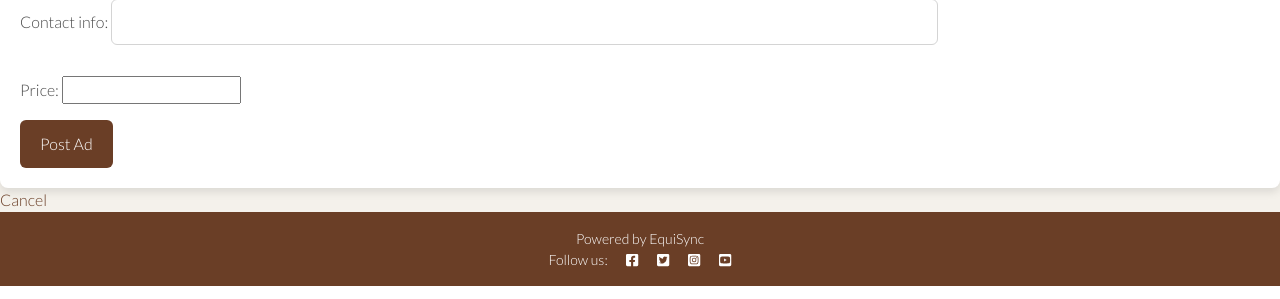
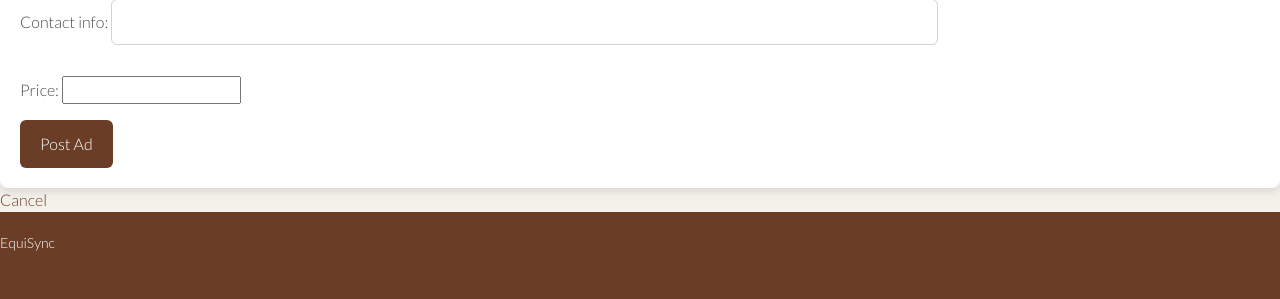
Before and after one commit to erinvdoyle/equisync, a Django app: page /community/ads/submit/ in a window 1280 px wide. Shown: the part 562-861 px from the top of the page. Run offline with Django 4.2, Linux system fonts and the light colour scheme; a user stored in the database is signed in; data that the repository does not hold is empty; parts of the project's set-up code (start-up, migrations or seed data) failed here and were passed over; some libraries are stand-ins or nearby versions.

Commit message:
restyle footer

```diff
--- a/templates/base.html
+++ b/templates/base.html
@@ -43,8 +43,6 @@
 <nav class="navbar navbar-expand-lg navbar-gradient">
     <div class="container-fluid">
         <a class="navbar-brand" href="{% url 'users:home' %}">EquiSync</a>
-
-        <!-- Proper Bootstrap Toggle Button -->
         <button class="navbar-toggler" type="button" data-bs-toggle="collapse" data-bs-target="#navbarText"
             aria-controls="navbarText" aria-expanded="false" aria-label="Toggle navigation">
             <span class="navbar-toggler-icon"></span>
@@ -91,6 +89,7 @@
                     </a>
 
                     <ul class="dropdown-menu dropdown-menu-end" aria-labelledby="userDropdown">
+                        <!-- Notifications -->
                         <li>
                             <a class="dropdown-item d-flex justify-content-between align-items-center" href="{% url 'notifications_list' %}">
                                 <span>Notifications</span>
@@ -99,6 +98,8 @@
                                 {% endif %}
                             </a>
                         </li>
+
+                        <!-- Profile -->
                         <li>
                             <a class="dropdown-item" href="{% url 'users:view_profile' %}">Profile</a>
                         </li>
@@ -127,15 +128,15 @@
 
     </main>
 
-    <!-- Footer -->
-    <footer class="footer mt-auto py-3 dark-bg">
-        <p class="m-0 text-center text-white">Powered by EquiSync</p>
-        <p class="m-0 text-center text-white">Follow us: <i class="fab fa-facebook-square ms-3"></i>
-            <i class="fab fa-twitter-square ms-3"></i>
-            <i class="fab fa-instagram-square ms-3"></i>
-            <i class="fab fa-youtube-square ms-3"></i>
+    <footer class="footer">
+        <p class="footer-text">EquiSync</p>
+        <p class="footer-text">
+            <a href="https://github.com/erinvdoyle" class="github-link" target="_blank">
+                <i class="fab fa-github"></i>
+            </a>
         </p>
     </footer>
+
 
     <script src="https://cdn.jsdelivr.net/npm/bootstrap@5.0.1/dist/js/bootstrap.bundle.min.js"
         integrity="sha384-gtEjrD/SeCtmISkJkNUaaKMoLD0//ElJ19smozuHV6z3Iehds+3Ulb9Bn9Plx0x4" crossorigin="anonymous">
```
Also changed, not shown: 1 other file.
